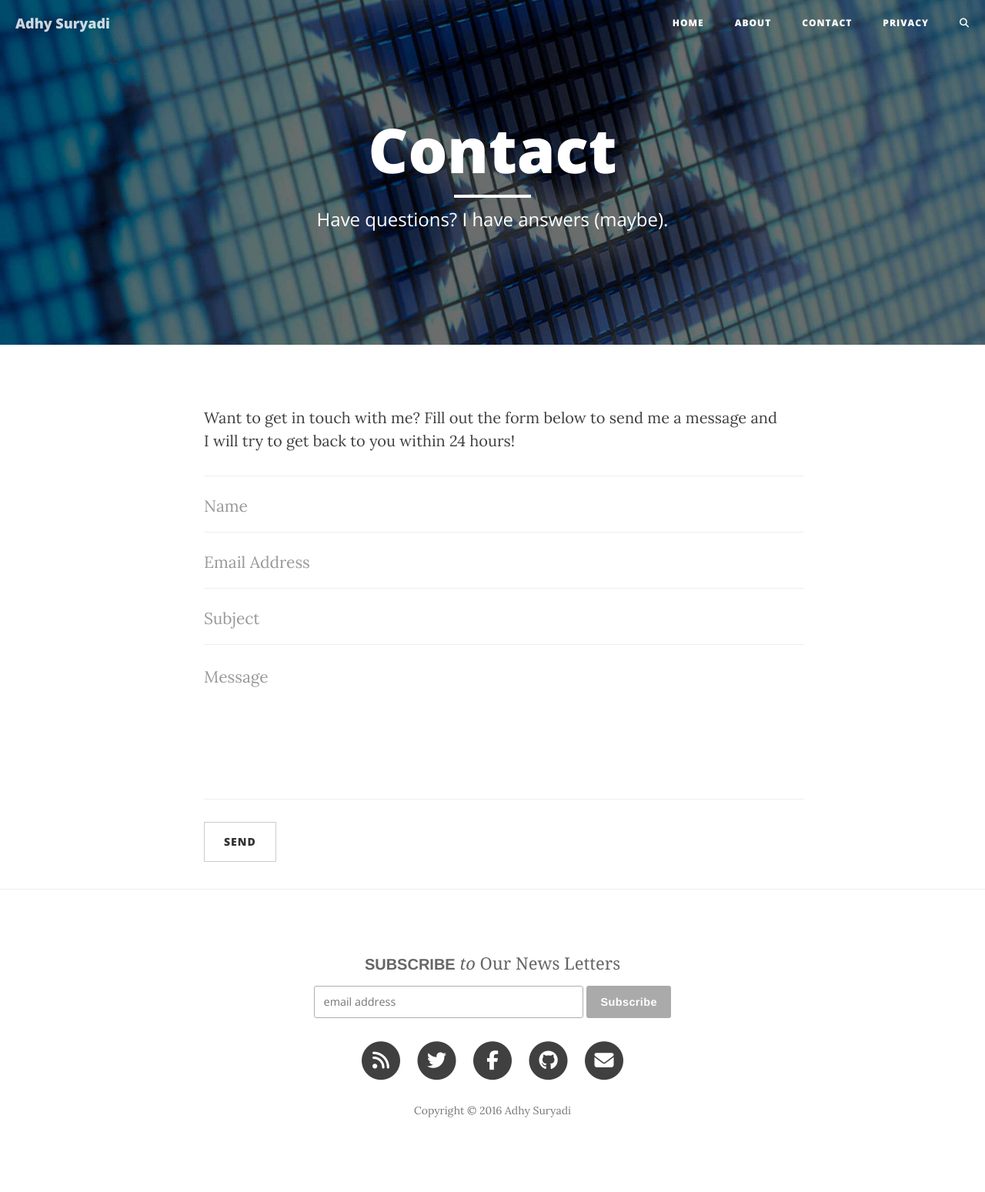
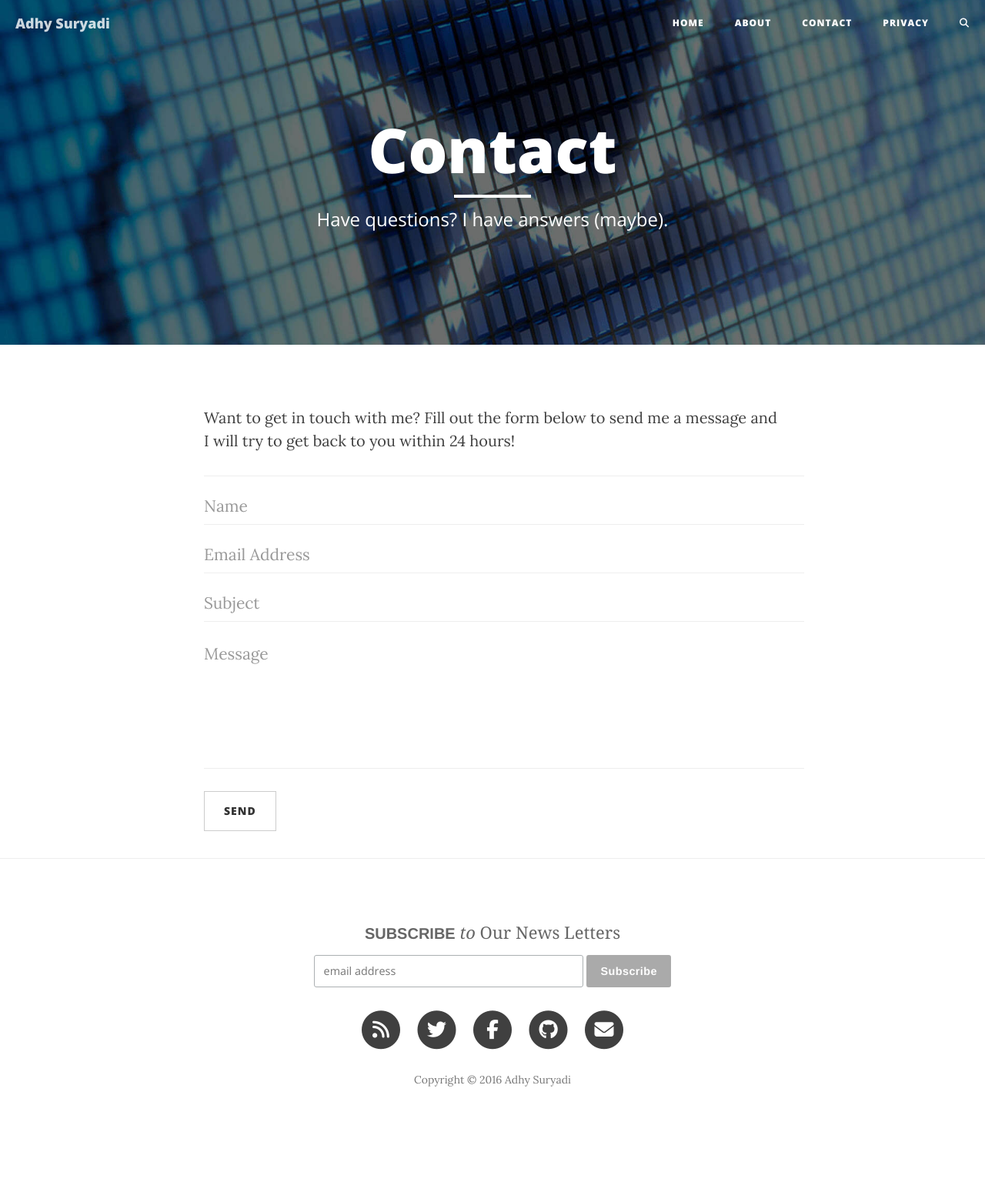
Before and after one commit to KompiAjaib/kompiajaib.github.io, a Jekyll site: the page built from contact.html, in a window 1280 px wide. Shown: the whole page at 77% size. Built offline with Jekyll 4.4.1, drawn with Linux system fonts in a browser that asks for light colours; nearby versions of some CDN libraries; comment, search, counter and statistics services are not loaded; after the commit the page ends 1509 px from its top, so only the background shows below that.

Commit message:
Update contact.html

```diff
--- a/contact.html
+++ b/contact.html
@@ -14,29 +14,25 @@ header-img: "img/contact-bg.jpg"
     <div class="row control-group">
         <div class="form-group col-xs-12 floating-label-form-group controls">
             <label>Name</label>
-            <input type="text" class="form-control" placeholder="Name" id="name" name="name" required data-validation-required-message="Please enter your name.">
-            <p class="help-block text-danger"></p>
+            <input type="text" class="form-control" placeholder="Name" id="name" name="name" required="required">
         </div>
     </div>
     <div class="row control-group">
         <div class="form-group col-xs-12 floating-label-form-group controls">
             <label>Email Address</label>
-            <input type="email" class="form-control" placeholder="Email Address" id="email" name="_replyto" required data-validation-required-message="Please enter your email address.">
-            <p class="help-block text-danger"></p>
+            <input type="email" class="form-control" placeholder="Email Address" id="email" name="_replyto" required="required">
         </div>
     </div>
     <div class="row control-group">
         <div class="form-group col-xs-12 floating-label-form-group controls">
             <label>Subject</label>
-            <input type="text" class="form-control" placeholder="Subject" id="subject" name="_subject" required data-validation-required-message="Please enter your subject email.">
-            <p class="help-block text-danger"></p>
+            <input type="text" class="form-control" placeholder="Subject" id="subject" name="_subject" required="required">
         </div>
     </div>
     <div class="row control-group">
         <div class="form-group col-xs-12 floating-label-form-group controls">
             <label>Message</label>
-            <textarea rows="5" class="form-control" placeholder="Message" id="message" required data-validation-required-message="Please enter a message."></textarea>
-            <p class="help-block text-danger"></p>
+            <textarea rows="5" class="form-control" placeholder="Message" id="message" required="required"></textarea>
         </div>
     </div>
     <br>
```
